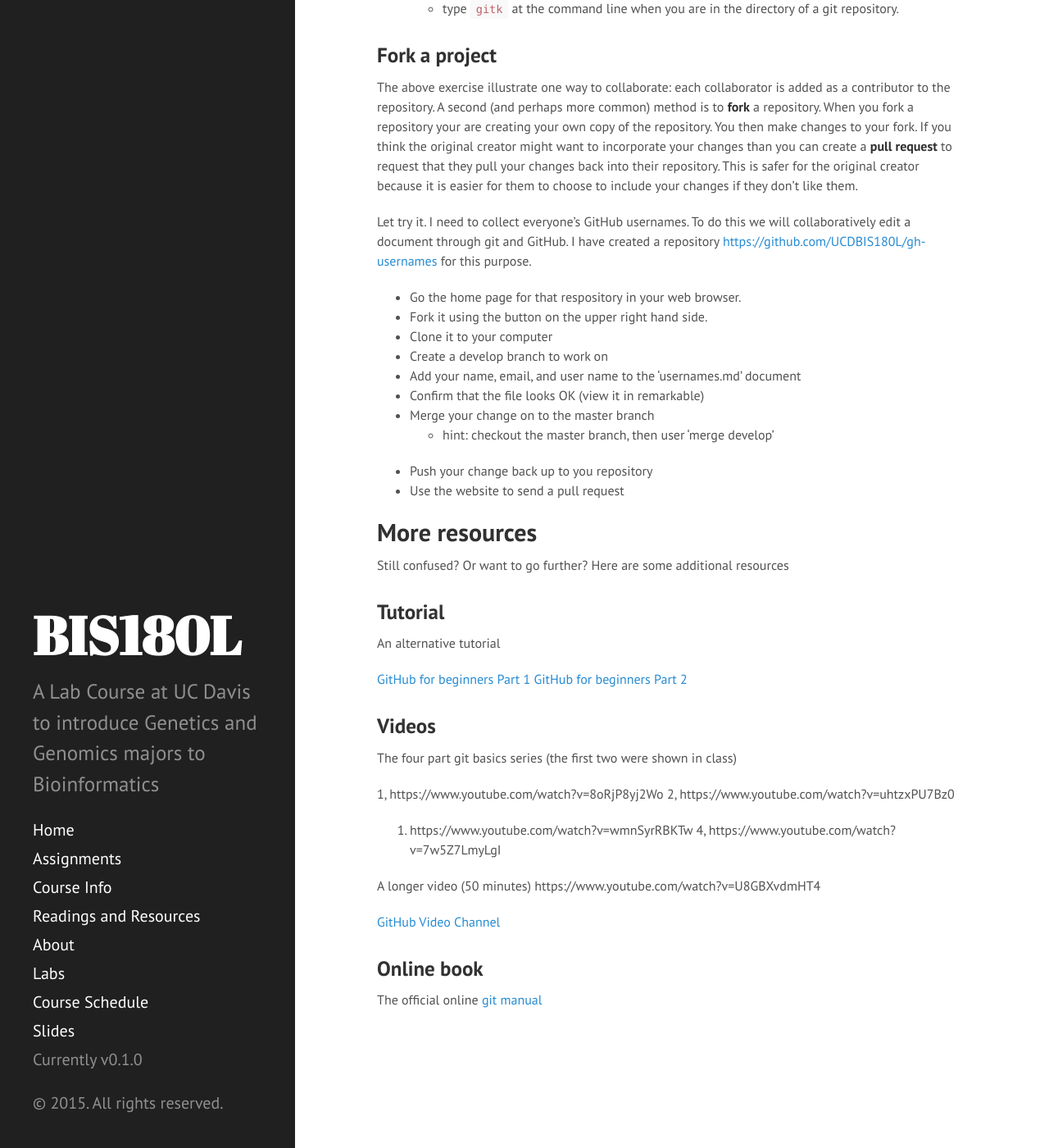
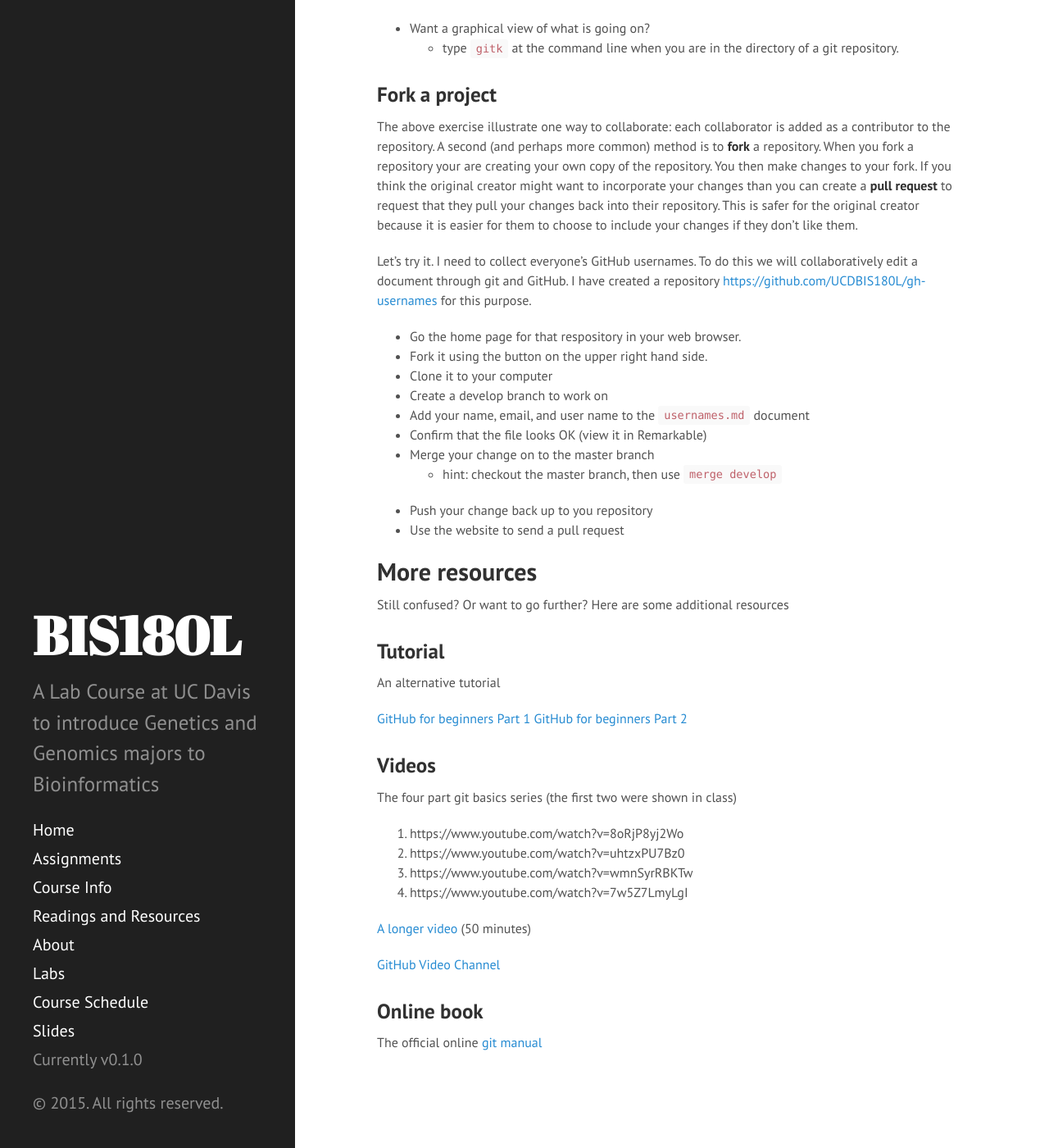
Before and after one commit to rjcmarkelz/BIS180L_web, a Jekyll site: the page built from _posts/2015-04-02-0-Intro-to-git.md, in a window 1280 px wide and 1400 px high, scrolled down 1795 px. Shown: the whole window at 82% size. Built offline with Jekyll 4.4.1, drawn with Linux system fonts in a browser that asks for light colours; Markdown is read by kramdown in place of the engine named in the settings; some of the changed text lies outside the part shown.

Commit message:
Clarified group project, made minor revision for md formatting and spelling

```diff
--- a/_posts/2015-04-02-0-Intro-to-git.md
+++ b/_posts/2015-04-02-0-Intro-to-git.md
@@ -67,16 +67,16 @@
 
 The above exercise illustrate one way to collaborate: each collaborator is added as a contributor to the repository.  A second (and perhaps more common) method is to __fork__ a repository.  When you fork a repository your are creating your own copy of the repository.  You then make changes to your fork.  If you think the original creator might want to incorporate your changes than you can create a __pull request__ to request that they pull your changes back into their repository.  This is safer for the original creator because it is easier for them to choose to include your changes if they don't like them.
 
-Let try it.  I need to collect everyone's GitHub usernames.  To do this we will collaboratively edit a document through git and GitHub.  I have created a repository [https://github.com/UCDBIS180L/gh-usernames](https://github.com/UCDBIS180L/gh-usernames) for this purpose.
+Let's try it.  I need to collect everyone's GitHub usernames.  To do this we will collaboratively edit a document through git and GitHub.  I have created a repository [https://github.com/UCDBIS180L/gh-usernames](https://github.com/UCDBIS180L/gh-usernames) for this purpose.
 
 * Go the home page for that respository in your web browser.
 * Fork it using the button on the upper right hand side.
 * Clone it to your computer
 * Create a develop branch to work on
-* Add your name, email, and user name to the 'usernames.md' document
-* Confirm that the file looks OK (view it in remarkable)
+* Add your name, email, and user name to the `usernames.md` document
+* Confirm that the file looks OK (view it in Remarkable)
 * Merge your change on to the master branch
-	* hint: checkout the master branch, then user 'merge develop'
+	* hint: checkout the master branch, then use `merge develop`
 * Push your change back up to you repository
 * Use the website to send a pull request
 
@@ -95,12 +95,12 @@
 
 The four part git basics series (the first two were shown in class)
 
-1, https://www.youtube.com/watch?v=8oRjP8yj2Wo
-2, https://www.youtube.com/watch?v=uhtzxPU7Bz0
+1. https://www.youtube.com/watch?v=8oRjP8yj2Wo
+2. https://www.youtube.com/watch?v=uhtzxPU7Bz0
 3. https://www.youtube.com/watch?v=wmnSyrRBKTw
-4, https://www.youtube.com/watch?v=7w5Z7LmyLgI
+4. https://www.youtube.com/watch?v=7w5Z7LmyLgI
 
-A longer video (50 minutes)  https://www.youtube.com/watch?v=U8GBXvdmHT4
+[A longer video](https://www.youtube.com/watch?v=U8GBXvdmHT4) (50 minutes)
 
 [GitHub Video Channel](https://www.youtube.com/user/GitHubGuides/videos)
 
```
Also changed, not shown: other parts of _posts/2015-04-02-0-Intro-to-git.md (+5 -5 lines).
